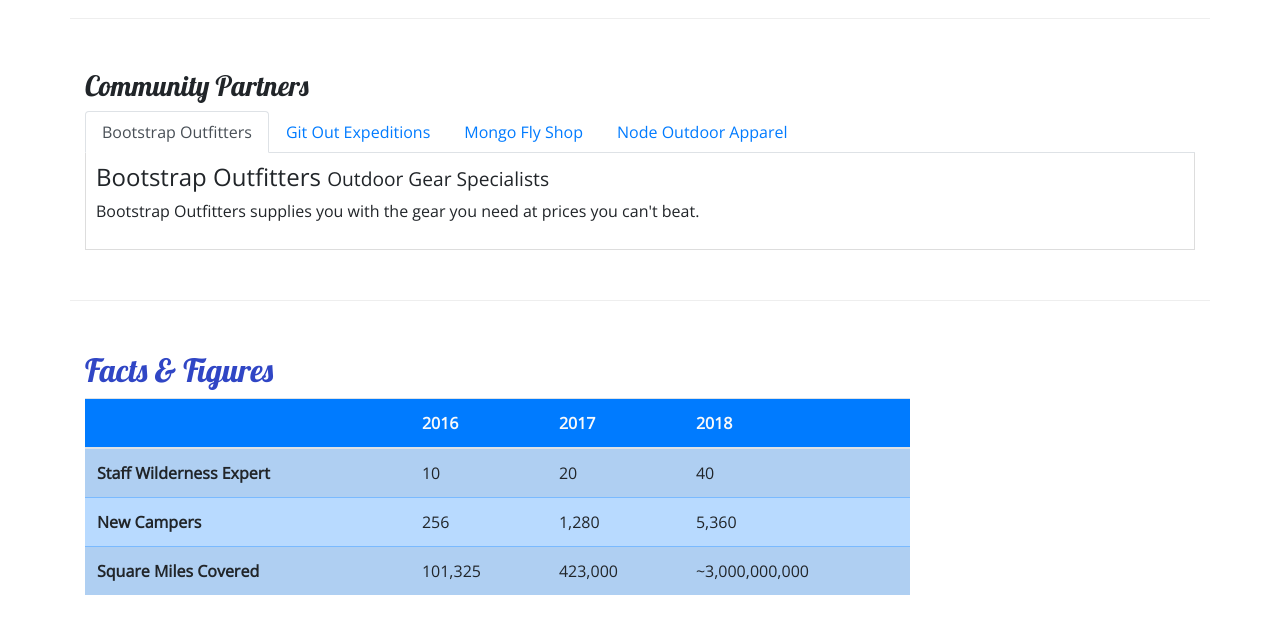
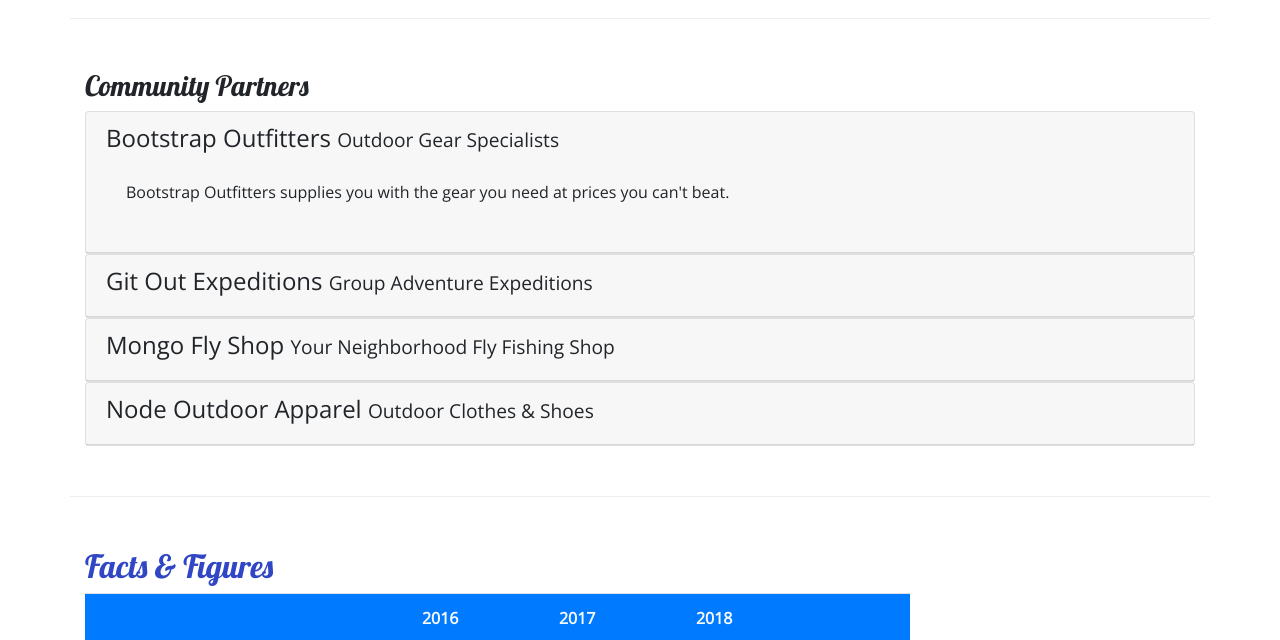
Before and after one commit to lokhunliao/bootstrap, a website: page nucampsite/aboutus.html in a window 1280 px wide. Shown: the part 810-1450 px from the top of the page. Drawn offline with nearby package versions, Linux system fonts and the light colour scheme.

Commit message:
Accordion

```diff
--- a/nucampsite/aboutus.html
+++ b/nucampsite/aboutus.html
@@ -105,13 +105,13 @@
         <div class="row row-content">
             <div class="col">
                 <h3>Community Partners</h3>
-                <ul class="nav nav-tabs">
+                <!-- <ul class="nav nav-tabs">
                     <li class="nav-item"><a class="nav-link active" href="#bootstrap" role="button" data-toggle="tab">Bootstrap Outfitters</a></li>
                     <li class="nav-item"><a class="nav-link" href="#git" role="button" data-toggle="tab">Git Out Expeditions</a></li>
                     <li class="nav-item"><a class="nav-link" href="#mongo" role="button" data-toggle="tab">Mongo Fly Shop</a></li>
                     <li class="nav-item"><a class="nav-link" href="#node" role="button" data-toggle="tab">Node Outdoor Apparel</a></li>
-                </ul>
-                <div class="tab-content">
+                </ul> -->
+                <!-- <div class="tab-content">
                     <div role="tabpanel" class="tab-pane fade show active" id="bootstrap">
                         <h4>Bootstrap Outfitters <small>Outdoor Gear Specialists</small></h4>
                         <p class="d-none d-sm-block">Bootstrap Outfitters supplies you with the gear you need at prices you can't beat.</p>
@@ -128,6 +128,65 @@
                         <h4>Node Outdoor Apparel <small>Outdoor Clothes & Shoes</small></h4>
                         <p class="d-none d-sm-block">From polar fleeces to swimsuits, hiking boots to waders, a visit to Node will be sure to
                         get you covered.</p>
+                    </div>
+                </div> -->
+                <div id="accordion">
+                    <div class="card">
+                        <div role="tab" class="card-header">
+                            <h4>
+                                <a data-toggle="collapse" data-target="#bootstrap">
+                                    Bootstrap Outfitters <small>Outdoor Gear Specialists</small>
+                                </a>
+                            </h4>
+                            <div class="collapse show" id="bootstrap" data-parent="#accordion">
+                                <div class="card-body">
+                                    <p class="d-none d-sm-block">Bootstrap Outfitters supplies you with the gear you need at prices you can't beat.</p>
+                                </div>
+                            </div>
+                        </div>
+                    </div>
+                    <div class="card">
+                        <div role="tab" class="card-header">
+                            <h4>
+                                <a class="collapsed" data-toggle="collapse" data-target="#git">
+                                    Git Out Expeditions <small>Group Adventure Expeditions</small>
+                                </a>
+                            </h4>
+                            <div class="collapse" id="git" data-parent="#accordion">
+                                <div class="card-body">
+                                    <p class="d-none d-sm-block">Join Git Out Expeditions to explore new horizons with a group of other adventurers!</p>
+                                </div>
+                            </div>
+                        </div>
+                    </div>
+                    <div class="card">
+                        <div role="tab" class="card-header">
+                            <h4>
+                                <a class="collapsed show" data-toggle="collapse" data-target="#mongo">
+                                    Mongo Fly Shop <small>Your Neighborhood Fly Fishing Shop</small>
+                                </a>
+                            </h4>
+                            <div class="collapse" id="mongo" data-parent="#accordion">
+                                <div class="card-body">
+                                    <p class="d-none d-sm-block">Need a new fishing pole, a tacklebox, or flies of all kinds? Stop by Mongo Fly Shop.</p>
+                                </div>
+                            </div>
+                        </div>
+                    </div>
+                    <div class="card">
+                        <div role="tab" class="card-header">
+                            <h4>
+                                <a class="collapsed" data-toggle="collapse" data-target="#node">
+                                    Node Outdoor Apparel <small>Outdoor Clothes & Shoes</small>
+                                </a>
+                            </h4>
+                            <div class="collapse" id="node" data-parent="#accordion">
+                                <div class="card-body">
+                                    <p class="d-none d-sm-block">From polar fleeces to swimsuits, hiking boots to waders, a visit to Node will be sure to
+                                    get you covered.</p>
+                                </div>
+                            </div>
+                        </div>
                     </div>
                 </div>
             </div>
--- a/nucampsite/css/styles.css
+++ b/nucampsite/css/styles.css
@@ -36,8 +36,13 @@ header h2 {
     background-color: #901CAD;
 }
 
-.tab-content{
+/* .tab-content{
     border: 1px solid #DDD;
     border-top: none;
     padding: 10px;
+} */
+
+a, a:hover {
+    color: inherit;
+    text-decoration: none;
 }
```
